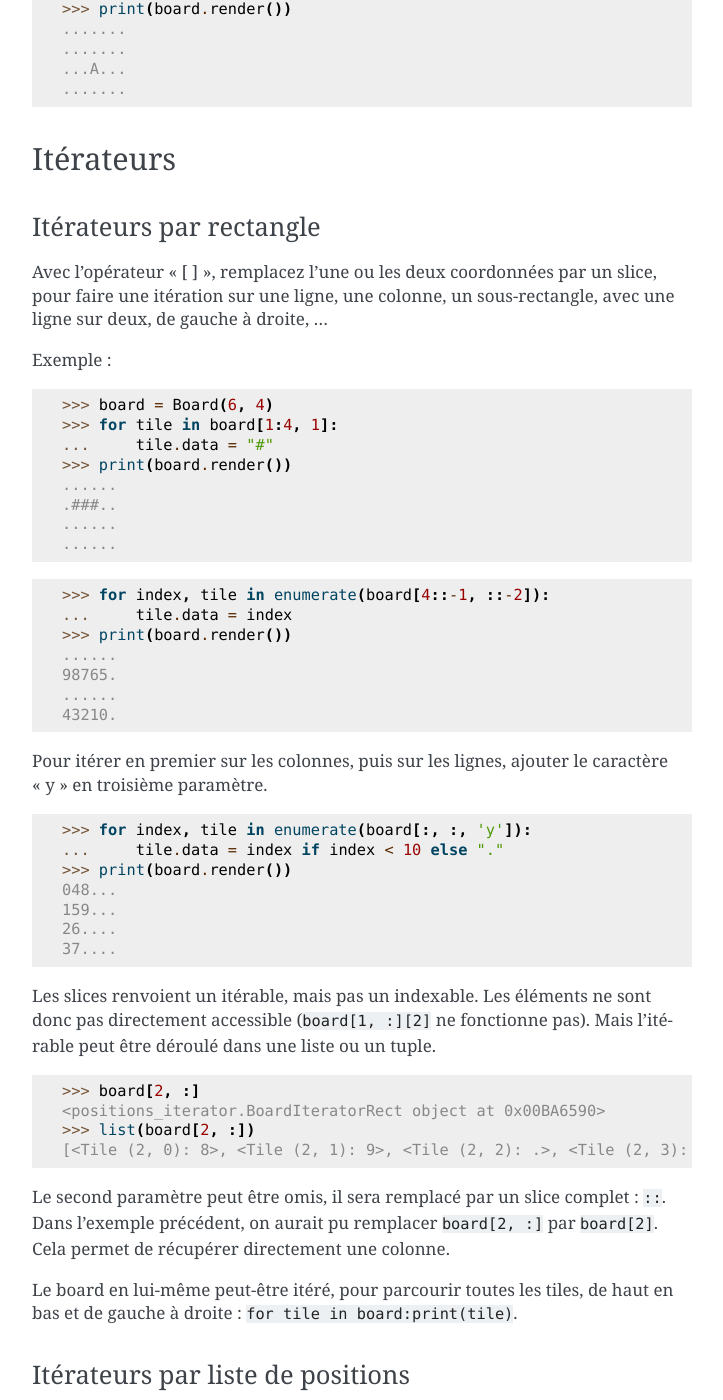
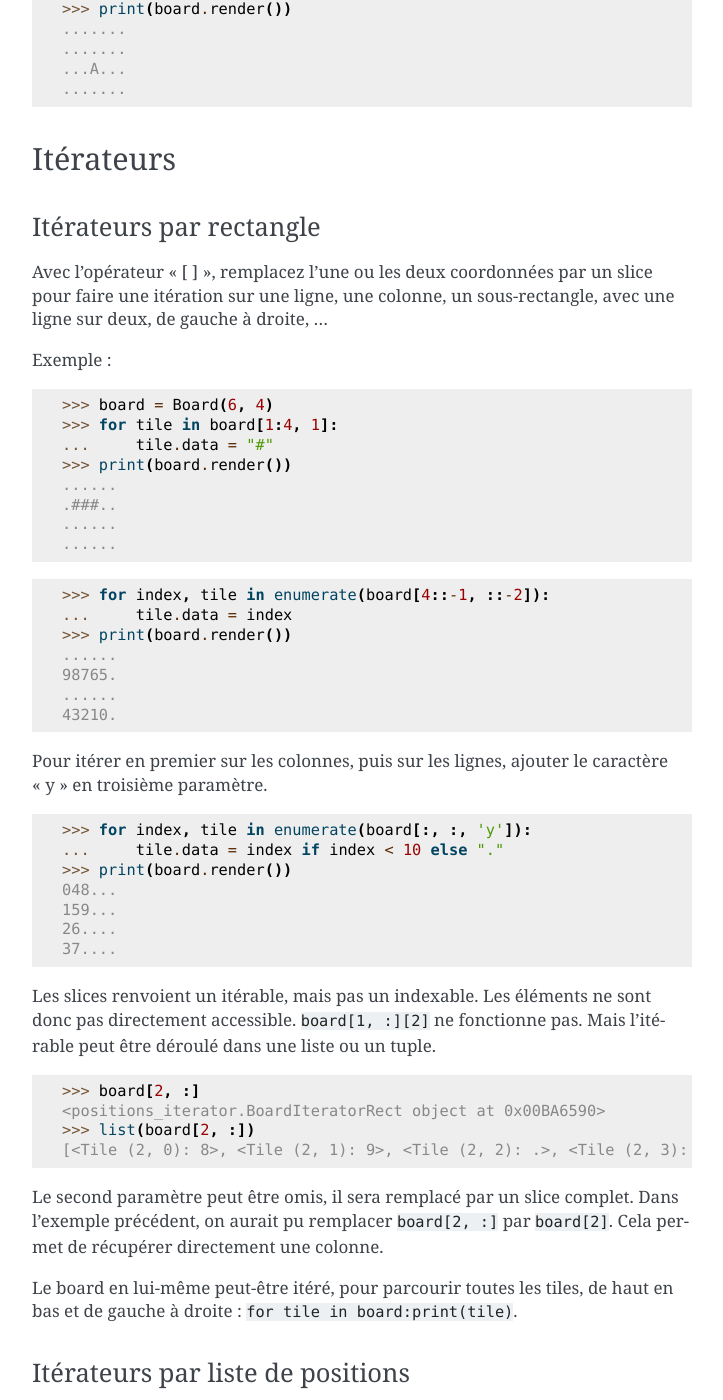
Before and after one commit to darkrecher/aboard, a Sphinx documentation site: the page built from docs/source/advanced.rst, in a window 1280 px wide and 1400 px high, scrolled down 1165 px. Shown: the whole window, without its empty margins (388-1111 px from the left). Built offline with Sphinx 7.4.7, drawn with Linux system fonts in a browser that asks for light colours; some of the changed text lies outside the part shown.

Commit message:
[doc] Dernière relecture, en cours.

```diff
--- a/docs/source/advanced.rst
+++ b/docs/source/advanced.rst
@@ -28,7 +28,7 @@
 
 ``data`` peut être lu et modifié.
 
-Pour accéder à une Tile dans un Board, utilisez l'opérateur "[]" (``__getitem__``), en spécifiant les coordonnées x et y.
+Pour accéder à une Tile dans un Board, utilisez l'opérateur "[ ]" ``__getitem__``, en spécifiant les coordonnées x et y.
 
 >>> tile = board[3, 2]
 >>> tile.x
@@ -38,7 +38,7 @@
 >>> tile.data
 '.'
 
-L'opérateur "[]" accepte également les tuples ``board[(3, 2)]``, ainsi que les objets ``Pos``.
+L'opérateur "[ ]" accepte également les tuples ``board[(3, 2)]``, ainsi que les objets ``Pos``.
 
 La fonction ``Board.render()`` renvoie une string multi-ligne (séparateur : "\\n"), représentant le Board.
 
@@ -58,7 +58,7 @@
 Itérateurs par rectangle
 ------------------------
 
-Avec l'opérateur "[ ]", remplacez l'une ou les deux coordonnées par un slice, pour faire une itération sur une ligne, une colonne, un sous-rectangle, avec une ligne sur deux, de gauche à droite, ...
+Avec l'opérateur "[ ]", remplacez l'une ou les deux coordonnées par un slice pour faire une itération sur une ligne, une colonne, un sous-rectangle, avec une ligne sur deux, de gauche à droite, ...
 
 Exemple :
 
@@ -89,14 +89,14 @@
 26....
 37....
 
-Les slices renvoient un itérable, mais pas un indexable. Les éléments ne sont donc pas directement accessible (``board[1, :][2]`` ne fonctionne pas). Mais l'itérable peut être déroulé dans une liste ou un tuple.
+Les slices renvoient un itérable, mais pas un indexable. Les éléments ne sont donc pas directement accessible. ``board[1, :][2]`` ne fonctionne pas. Mais l'itérable peut être déroulé dans une liste ou un tuple.
 
 >>> board[2, :]
 <positions_iterator.BoardIteratorRect object at 0x00BA6590>
 >>> list(board[2, :])
 [<Tile (2, 0): 8>, <Tile (2, 1): 9>, <Tile (2, 2): .>, <Tile (2, 3): .>]
 
-Le second paramètre peut être omis, il sera remplacé par un slice complet : ``::``. Dans l'exemple précédent, on aurait pu remplacer ``board[2, :]`` par ``board[2]``. Cela permet de récupérer directement une colonne.
+Le second paramètre peut être omis, il sera remplacé par un slice complet. Dans l'exemple précédent, on aurait pu remplacer ``board[2, :]`` par ``board[2]``. Cela permet de récupérer directement une colonne.
 
 Le board en lui-même peut-être itéré, pour parcourir toutes les tiles, de haut en bas et de gauche à droite : ``for tile in board:print(tile)``.
 
```
Also changed, not shown: other parts of docs/source/advanced.rst (+24 -21 lines), 5 other files.
